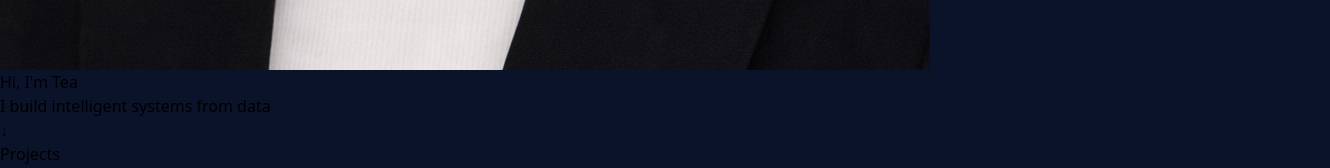
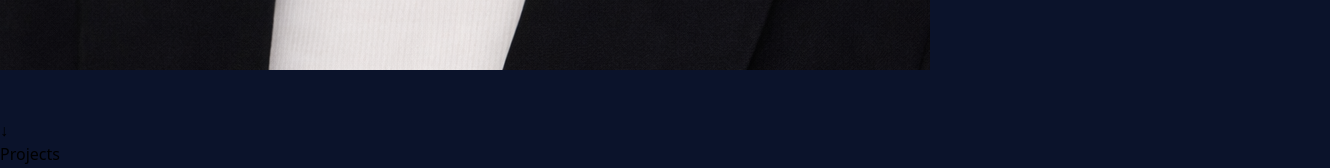
Before and after one commit to teodora-taleska/portfolio, a React app in the folder portfolio/: page / in a window 1280 px wide. Shown: the part 1120-1288 px from the top of the page, 1330 px wide, since content can reach past the window. Built offline with nearby package versions, Linux system fonts and the light colour scheme; the HTML template or start-up script is replaced by a standard one.

Commit message:
Add scroll-based animations to Hero

```diff
--- a/portfolio/src/components/Hero.jsx
+++ b/portfolio/src/components/Hero.jsx
@@ -1,25 +1,34 @@
-/* eslint-disable-next-line no-unused-vars */
-import { motion } from "framer-motion";
+import { motion, useScroll, useTransform } from "framer-motion";
 
 export default function Hero() {
+  const { scrollY } = useScroll();
+
+  // Animate image scale
+  const scale = useTransform(scrollY, [0, 300], [1, 0.7]);
+
+  // Animate image position (center → left)
+  const x = useTransform(scrollY, [0, 300], [0, -250]);
+
   return (
-      <section className="h-screen flex flex-col justify-center items-center relative">
+    <section className="h-[200vh] relative">
+
+      {/* STICKY CONTAINER */}
+        <div className="sticky top-0 h-screen flex items-center justify-center">
 
             {/* IMAGE */}
             <motion.img
                 src="/profile.png"
-              className="w-64 h-80 object-cover rounded-2xl shadow-2xl border border-[#D4AF37]"
-              initial={{scale: 0.8, opacity: 0}}
-              animate={{scale: 1, opacity: 1}}
-              transition={{duration: 1}}
+                style={{scale, x}}
+                className="w-64 h-80 object-cover rounded-2xl shadow-2xl border border-[#D4AF37] z-10"
             />
 
-          {/* TEXT */}
+            {/* TEXT (appears on scroll) */}
             <motion.div
-              className="text-center mt-6"
-              initial={{opacity: 0, y: 20}}
-              animate={{opacity: 1, y: 0}}
-              transition={{delay: 0.5}}
+                className="absolute right-20 max-w-md"
+                style={{
+                    opacity: useTransform(scrollY, [100, 300], [0, 1]),
+                    x: useTransform(scrollY, [100, 300], [50, 0]),
+                }}
             >
                 <h1 className="text-4xl font-light">Hi, I'm Tea</h1>
                 <p className="text-[#5BC0BE] mt-2">
@@ -27,16 +36,16 @@ export default function Hero() {
                 </p>
             </motion.div>
 
-          {/* SCROLL ARROW */}
             <motion.a
                 href="#projects"
-              className="absolute bottom-10 text-gray-400 text-5xl cursor-pointer"
+                className="absolute bottom-10 text-gray-400 text-5xl"
                 animate={{y: [0, 15, 0]}}
                 transition={{repeat: Infinity, duration: 1.2}}
             >
                 ↓
             </motion.a>
 
+        </div>
     </section>
   );
 }
```
Lines whose indentation alone changed are shown as unchanged.
